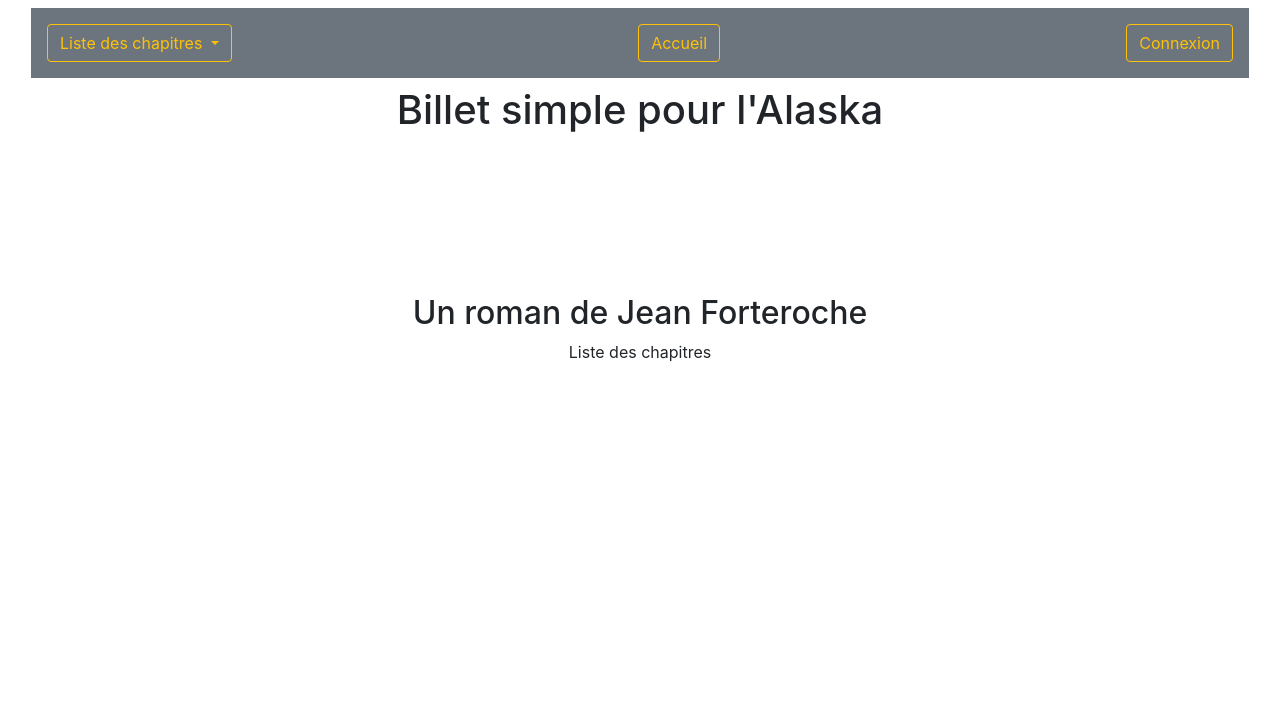
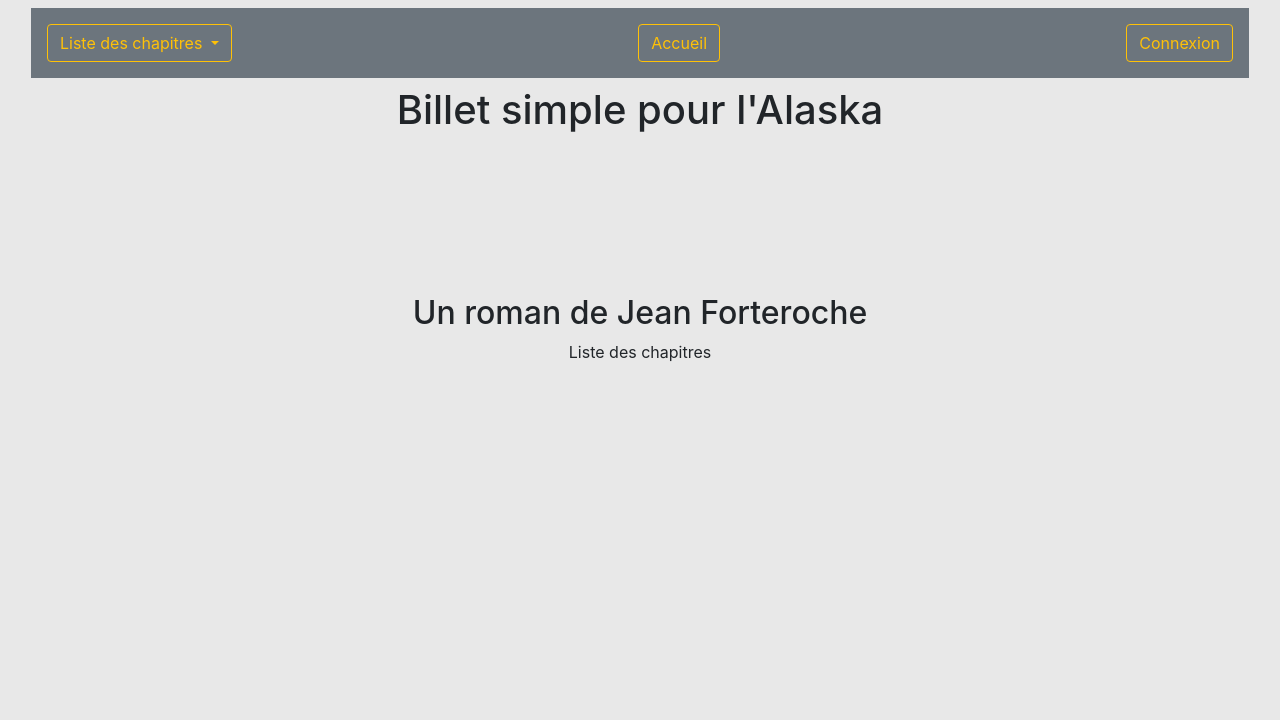
Before and after one commit to maguoi/BlogP4, a PHP site: page / in a window 1280 px wide. Shown: the top 720 px of the page. Run offline with PHP 8.4, Linux system fonts and the light colour scheme; data that the repository does not hold is empty.

Commit message:
add time

```diff
--- a/public/css/style.css
+++ b/public/css/style.css
@@ -55,3 +55,11 @@ form {
 .chapterTitle {
     background-color:lightgrey;
 }
+
+.bodyStyle {
+    background-color: #e8e8e8;
+}
+
+footer {
+    height: 100px;
+}
```
